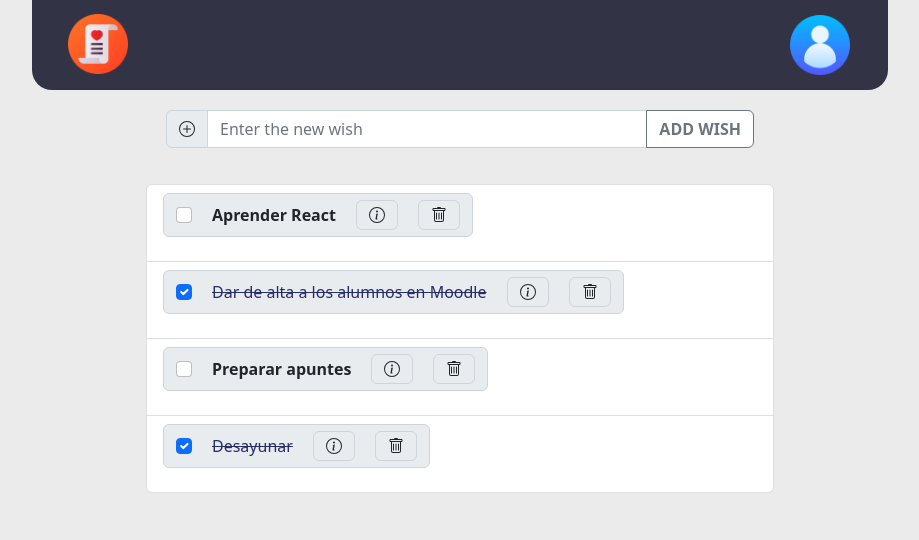
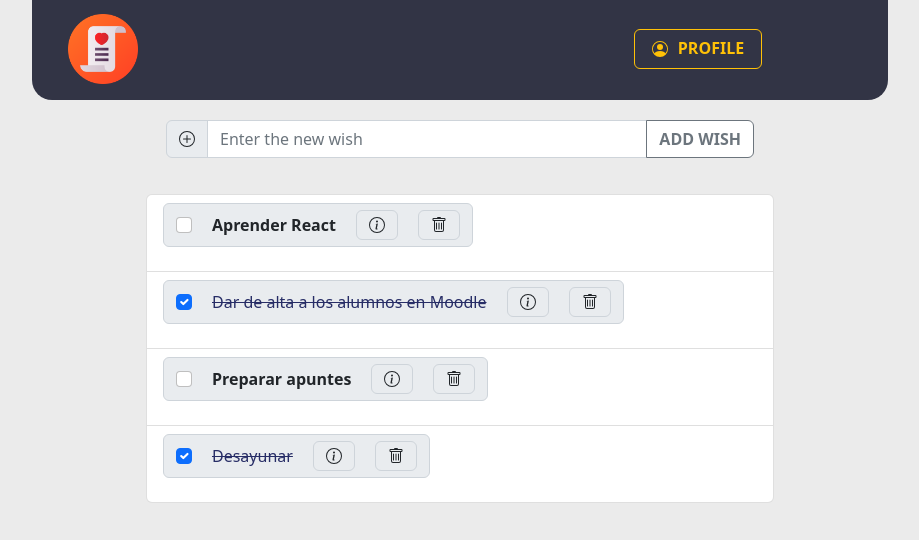
Before and after one commit to zalobmq/WishList, a React (Vite) app: page / in a window 1280 px wide. Shown: the top 540 px of the page, without its empty margins (180-1099 px from the left). Built offline with nearby package versions, Linux system fonts and the light colour scheme.

Commit message:
Modal perfil terminado

```diff
--- a/src/App.css
+++ b/src/App.css
@@ -39,8 +39,8 @@
 }
 
 .navBar-item-logo{
-  width: 60px;
-  height: 60px;
+  width: 70px;
+  height: 70px;
   float: left;
 }
 .navBar-item-seatch{
@@ -49,18 +49,26 @@
 }
 .navBar-item-profile{
   float:right;
-  width: 60px;
-  height: 60px;
-  margin-right: 40px;
+  width: 300px;
+  height: 20px;
+  margin-right: 20px;
+  margin-top: 15px;
+  margin-bottom: 20px;
+
+
+}
+.ico-profile{
+  float: left;
+  margin: 5px;
+}
+.tl-profile{
+  margin: 5px;
 }
 .titulo{
   color: white;
   font-size: 20px;
 }
-.bt-profile{
-  border: 0px solid ;
-  background-color: #00000000;
-}
+
 
 /*-----------*/
 .container-wishlist {
--- a/src/App.jsx
+++ b/src/App.jsx
@@ -1,10 +1,14 @@
 import React, { useState, useEffect } from 'react';
+import Button from 'react-bootstrap/Button';
+
 import { v4 as Uuidv4 } from 'uuid';
 import WishInput from './components/WishInput';
 import WishList from './components/WishList';
 import 'bootstrap/dist/js/bootstrap.min';
 import 'bootstrap/dist/css/bootstrap.min.css';
 import './App.css';
+import ModalPerfil from './components/ModalPerfil';
+
 
 const imgLogo = '/src/img/logo2.png';
 const imgProfile = '/src/img/user.png';
@@ -27,15 +31,16 @@ const initialWishes = [
  */
 function App() {
   const [wishes, setWishes] = useState(initialWishes);
+  const [modalShow, setModalShow] = React.useState(false);
 
 
-useEffect(() => {
-  setWishes(JSON.parse(localStorage.getItem('wishes')) || initialWishes);
-} , []);
+  useEffect(() => {
+    setWishes(JSON.parse(localStorage.getItem('wishes')) || initialWishes);
+  }, []);
 
-useEffect(() => {
-  localStorage.setItem('wishes' , JSON.stringify(wishes));
-} , [wishes]);
+  useEffect(() => {
+    localStorage.setItem('wishes', JSON.stringify(wishes));
+  }, [wishes]);
 
   useEffect(() => {
     console.log(`Render App x${wishes.length}`);
@@ -52,12 +57,22 @@ useEffect(() => {
 
           </li>
           <li className='navBar-item navBar-item-profile'>
-            <button className='bt-profile'>
-            <img className='navBar-item-profile' src={imgProfile}></img>
-            </button>
+
+            <Button variant="outline-warning" onClick={() => setModalShow(true)} className="bt-profile">
+              <svg xmlns="http://www.w3.org/2000/svg" width="16" height="16" fill="currentColor" class="bi bi-person-circle" viewBox="0 0 16 16" className="ico-profile">
+                <path d="M11 6a3 3 0 1 1-6 0 3 3 0 0 1 6 0z" />
+                <path fill-rule="evenodd" d="M0 8a8 8 0 1 1 16 0A8 8 0 0 1 0 8zm8-7a7 7 0 0 0-5.468 11.37C3.242 11.226 4.805 10 8 10s4.757 1.225 5.468 2.37A7 7 0 0 0 8 1z" />
+              </svg>
+              <b className="tl-profile">PROFILE</b>
+            </Button>
           </li>
         </ul>
+        <ModalPerfil
+          showM={modalShow}
+          onHide={() => setModalShow(false)}
+        />
       </div>
+
       <div className='interface'>
         <div className='wishInput-container'>
           <WishInput
--- /dev/null
+++ b/src/components/ModalPerfil.jsx
@@ -0,0 +1,35 @@
+import Button from 'react-bootstrap/Button';
+import Modal from 'react-bootstrap/Modal';
+
+
+function modalPerfil({showM , onHide}) {
+
+  return (
+    <Modal
+      show={showM}
+      size="lg"
+    >
+      <Modal.Header className="head-modal-info">
+        <Modal.Title >
+        <div className="title-modal-info">
+        <h2>Profile</h2>
+        </div>
+
+        </Modal.Title>
+      </Modal.Header>
+      <Modal.Body>
+        <h4><b>Author: </b>Gonzalo Bretones-Mora Quero</h4>
+        <br/>
+        <h4><b>GitHub: </b><a href="https://github.com/zalobmq/WishList">Zalobmq proyect</a></h4>
+        <br/>
+        <h4><b>Proyect: </b>WishList with React</h4>
+        <br/>
+        <h4><b>Subject: </b>Web development in client environment</h4>
+      </Modal.Body>
+      <Modal.Footer>
+        <Button variant="secondary" onClick={onHide}>Close</Button>
+      </Modal.Footer>
+    </Modal>
+  );
+}
+export default modalPerfil;
--- a/src/components/modalInfo.jsx
+++ b/src/components/modalInfo.jsx
@@ -38,14 +38,14 @@ function MyVerticallyCenteredModal({ parentToChild, showM, onHide }) {
         <br/>
         <InputGroup>
           <InputGroup.Text>
-            Edit the description
+            Edit description
           </InputGroup.Text>
           <Form.Control as="textarea" aria-label="With textarea" defaultValue={parentToChild.description} />
         </InputGroup>
 
       </Modal.Body>
       <Modal.Footer>
-        <Button className='bt-saveAndClouse' onClick={onHide}>Save and Close</Button>
+        <Button className='bt-saveAndClouse' onClick={onHide}>Save & Close</Button>
       </Modal.Footer>
     </Modal>
   );
```
